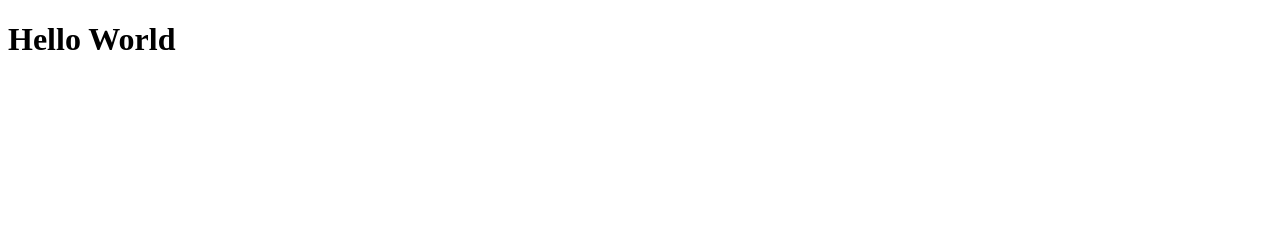
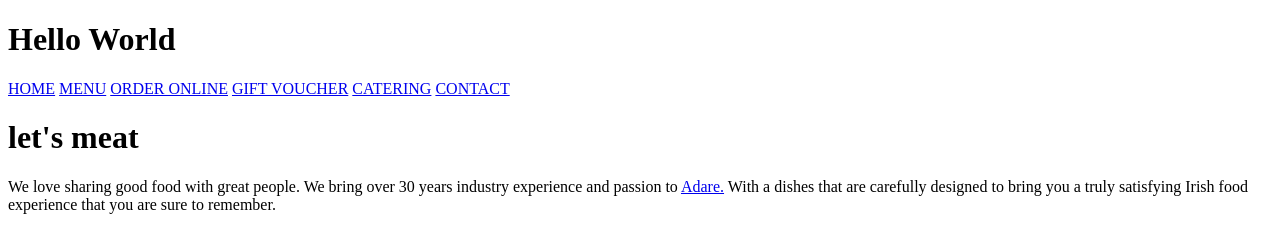
Before and after one commit to Anyadiegwu/form, a plain HTML site: page index.html in a window 1280 px wide. Drawn offline with Linux system fonts and the light colour scheme.

Commit message:
Update index.html

```diff
--- a/index.html
+++ b/index.html
@@ -8,5 +8,18 @@
 </head>
 <body>
 	<h1>Hello World</h1>
+	 <nav>
+                <a href="#">HOME</a>
+                <a href="#">MENU</a>
+                <a href="#">ORDER ONLINE</a>
+                <a href="#">GIFT VOUCHER</a>
+                <a href="#">CATERING</a>
+                <a href="#">CONTACT</a>
+        </nav>
+
+        <main>
+            <h1>let's meat</h1>
+            <p>We love sharing good food with great people. We bring over 30 years industry experience and passion to <a href="#">Adare.</a> With a dishes that are carefully designed to bring you a truly satisfying Irish food experience that you are sure to remember.</p>
+
 </body>
 </html>
```
